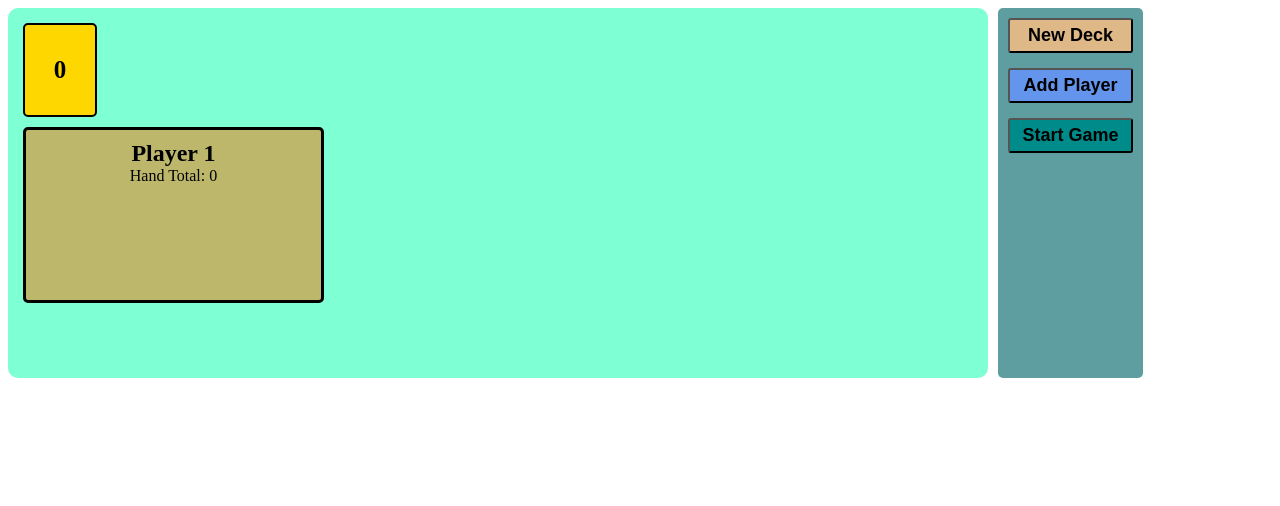
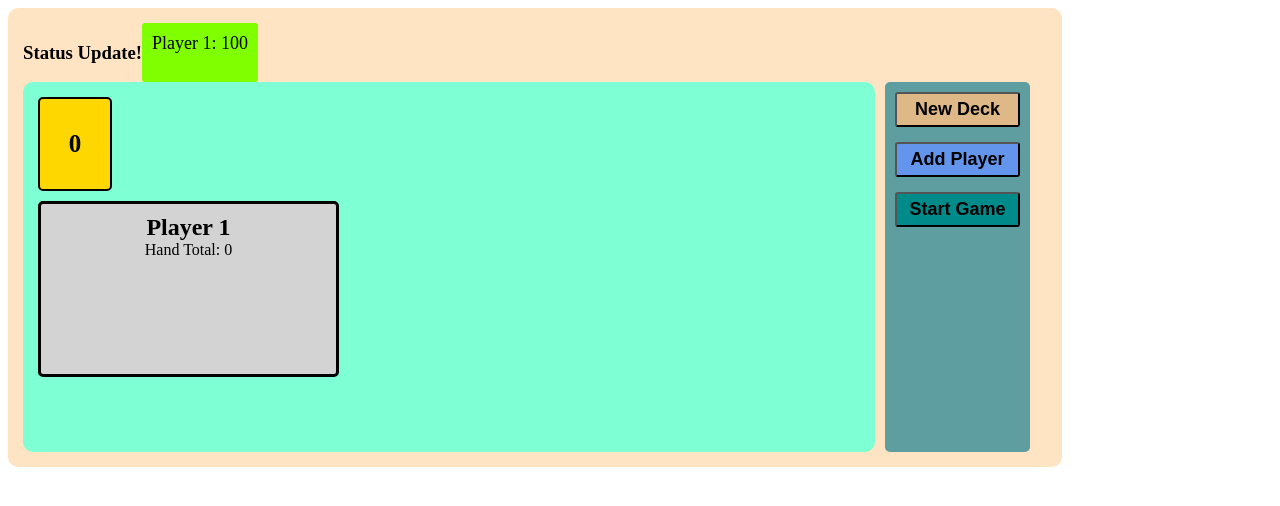
Before and after one commit to jjss886/Game-Portfolio, a React app in the folder Blackjack/: page / in a window 1280 px wide. Both pictures are taken after a click on the button "Add Player". Shown: the top 506 px of the page. Built offline with nearby package versions, Linux system fonts and the light colour scheme.

Commit message:
initial establishment of trackerfor bets and status updates

```diff
--- a/Blackjack/src/ast/style.css
+++ b/Blackjack/src/ast/style.css
@@ -3,17 +3,28 @@ h2 {
   margin: 0;
 }
 
-/* -------------------- TABLE ELEMENT -------------------- */
+/* -------------------- APP ELEMENT -------------------- */
 .appFullDiv {
+  background-color: bisque;
+  padding: 15px;
+  border-radius: 10px;
+  display: flex;
+  flex-direction: column;
+  width: 80vw;
+  min-width: 550px;
+}
+
+.appRow {
   display: flex;
 }
 
+/* -------------------- TABLE ELEMENT -------------------- */
 .tableFullDiv {
   background-color: aquamarine;
   border-radius: 10px;
-  width: 75vw;
+  width: 65vw;
   min-height: 350px;
-  min-width: 500px;
+  min-width: 450px;
   padding: 10px;
   display: flex;
   flex-direction: column;
@@ -92,7 +103,7 @@ h2 {
 .playerDiv {
   width: 275px;
   min-height: 150px;
-  background-color: darkkhaki;
+  background-color: lightgray;
   border-radius: 5px;
   display: flex;
   flex-direction: column;
@@ -137,3 +148,16 @@ h2 {
   font-weight: bold;
   color: orangered;
 }
+
+/* -------------------- TRACKER ELEMENT -------------------- */
+.trackerFullDiv {
+  background-color: chartreuse;
+  display: flex;
+  flex-direction: column;
+  padding: 10px;
+  border-radius: 3px;
+}
+
+.trackPlayer {
+  font-size: 18px;
+}
--- a/Blackjack/src/components/App.js
+++ b/Blackjack/src/components/App.js
@@ -1,12 +1,22 @@
 import React from "react";
+import Status from "./Status";
+import Tracker from "./Tracker";
 import Table from "./Table";
 import ButtonSetUp from "./ButtonSetUp";
 
 const App = () => (
   <div className="appFullDiv">
-    <Table />
+    <div className="appRow appRowOne">
+      <Status />
 
-    <ButtonSetUp />
+      <Tracker />
+    </div>
+
+    <div className="appRow appRowTwo">
+      <Table />
+
+      <ButtonSetUp />
+    </div>
   </div>
 );
 
--- a/Blackjack/src/components/ButtonSetUp.js
+++ b/Blackjack/src/components/ButtonSetUp.js
@@ -98,7 +98,7 @@ class ButtonSetUp extends Component {
               onClick={this.setNewGame}
               className="newGameBtn setUpBtn"
             >
-              New Game
+              New Round
             </button>
 
             <button
--- /dev/null
+++ b/Blackjack/src/components/Status.js
@@ -0,0 +1,21 @@
+import React, { Component } from "react";
+import { connect } from "react-redux";
+
+class Status extends Component {
+  render() {
+    return (
+      <div className="statusFullDiv">
+        <h3>Status Update!</h3>
+      </div>
+    );
+  }
+}
+
+const mapState = state => {
+  return {
+    players: state.players,
+    livePlayer: state.livePlayer
+  };
+};
+
+export default connect(mapState)(Status);
--- /dev/null
+++ b/Blackjack/src/components/Tracker.js
@@ -0,0 +1,30 @@
+import React, { Component } from "react";
+import { connect } from "react-redux";
+
+class Tracker extends Component {
+  render() {
+    const { players } = this.props;
+
+    return (
+      <div className="trackerFullDiv">
+        {players.length ? (
+          players.map((player, idx) => (
+            <span key={idx} className="trackPlayer">
+              {player.Name}: {player.Cash}
+            </span>
+          ))
+        ) : (
+          <span className="trackPlayer">No Players</span>
+        )}
+      </div>
+    );
+  }
+}
+
+const mapState = state => {
+  return {
+    players: state.players
+  };
+};
+
+export default connect(mapState)(Tracker);
--- a/Blackjack/src/store/index.js
+++ b/Blackjack/src/store/index.js
@@ -89,6 +89,7 @@ export const newGame = players => {
           Name: `Player ${idx + 1}`,
           ID: idx + 1,
           Points: 0,
+          Cash: val.Cash,
           Hand: new Array()
         });
         return acm;
@@ -109,6 +110,7 @@ export const addNewPlayer = () => {
           Name: `Player ${idx}`,
           ID: idx,
           Points: 0,
+          Cash: 100,
           Hand: new Array()
         })
       );
```
